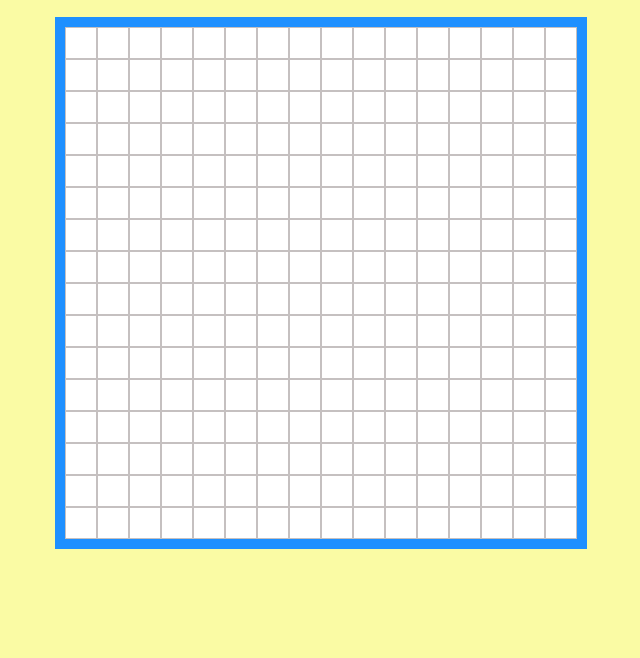
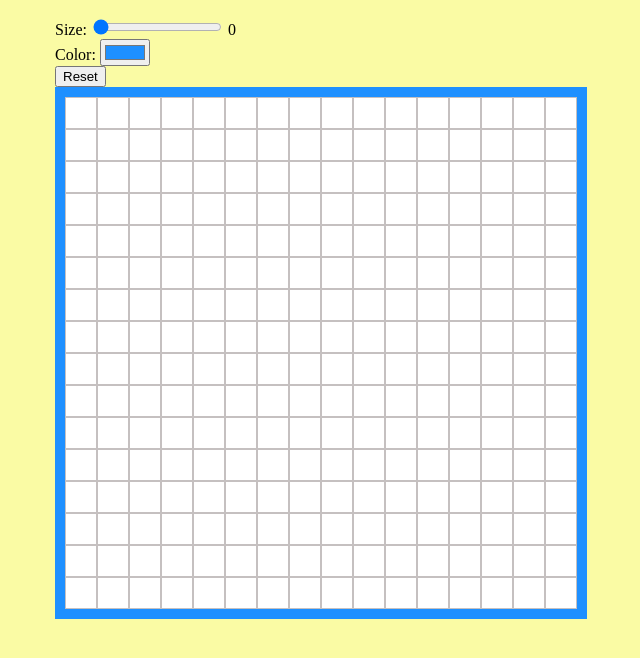
Before and after one commit to carlavid/etch-a-sketch, a plain HTML site: page index.html in a window 1280 px wide. Shown: the part 118-776 px from the top of the page, without its empty margins (319-959 px from the left). Drawn offline with Linux system fonts and the light colour scheme.

Commit message:
Add size and color input options and reset button

```diff
--- a/index.html
+++ b/index.html
@@ -12,8 +12,20 @@
         <header>
             <h1 class="heading">Etch-a-sketch</h1>
         </header>
-        <div class="grid-container" id="grid-container">
-
+        <div class="content-container">
+            <div class="input-container">
+                <div class="size-container">
+                    <label for="rangeInput">Size:</label>
+                    <input type="range" id="rangeInput" min="1" max="100" value="0" class="slider" oninput="amount.value=rangeInput.value">
+                    <output id="amount" name="amount" for="rangeInput">0</output>
+                </div>
+                <div class="color-container">
+                    <label for="favcolor">Color:</label>
+                    <input type="color" id="favcolor" name="favcolor" value="#1E90FF">
+                </div>
+                <button class="button">Reset</button>
+            </div>
+            <div class="grid-container" id="grid-container"></div>
         </div>
         <script src="script.js"></script>
     </body>
```
